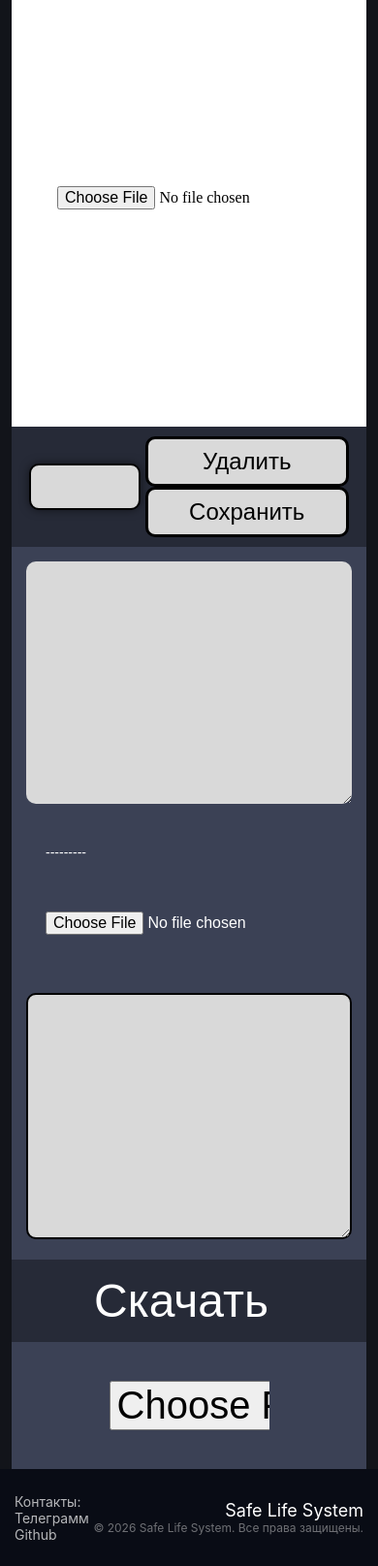
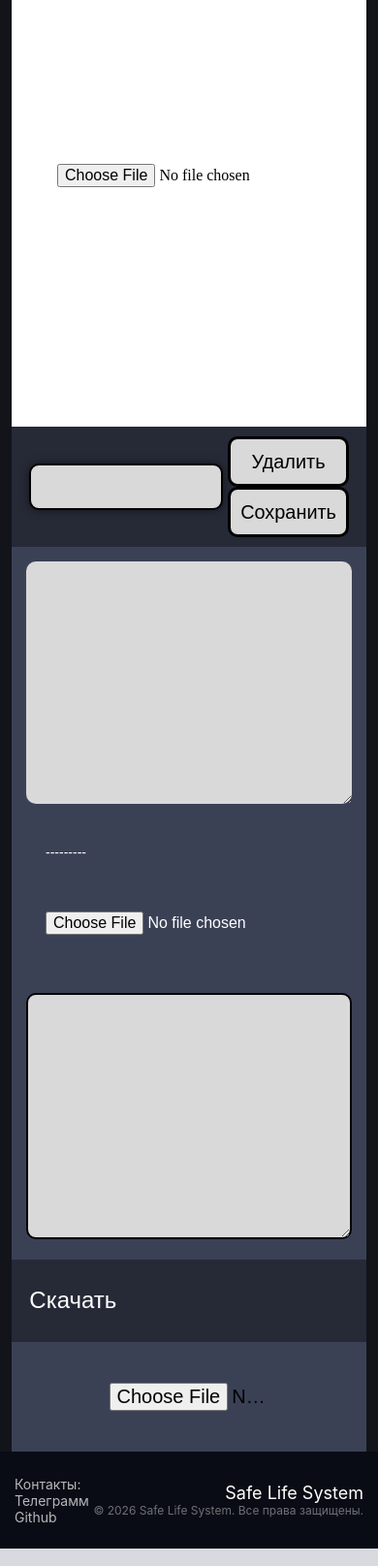
Before and after one commit to safe-life-system/Safe-life-site, a Django app: page /post/post_create/ in a window 390 px wide. Shown: the part 70-1685 px from the top of the page at 97% size. Run offline with Django 5.2, Linux system fonts and the light colour scheme; data that the repository does not hold is empty.

Commit message:
style: реализация адаптивной верстки для редактирования поста

```diff
--- a/safe_life_site/site_posts/static/styles/post-detail/block-site/_add/_add-file/file_add-file.css
+++ b/safe_life_site/site_posts/static/styles/post-detail/block-site/_add/_add-file/file_add-file.css
@@ -1,9 +1,11 @@
 #id_file {
-    font-size: 40px;
-    font-family: 'Roboto Regular';
-    width: 165px;
-    text-align:center;
+    font-size: clamp(20px, 3vw, 40px);
+    font-family: 'Roboto Regular', sans-serif;
+    width: 50%;
+    max-width: 165px;
+    min-width: 100px;
+    text-align: center;
     display: block;
-    margin-left: auto;
-    margin-right: auto;
+    margin: 0 auto; /* Выровнять по центру горизонтально */
+    box-sizing: border-box;
 }
--- a/safe_life_site/site_posts/static/styles/post-detail/block-site/_add/file_add.css
+++ b/safe_life_site/site_posts/static/styles/post-detail/block-site/_add/file_add.css
@@ -1,4 +1,5 @@
 .file_add {
     text-align: center;
-    padding-top: 40px;
+    padding-top: 5vh;
+    box-sizing: border-box;
 }
--- a/safe_life_site/site_posts/static/styles/post-detail/block-site/_form/_save-comment/block-site_save-comment.css
+++ b/safe_life_site/site_posts/static/styles/post-detail/block-site/_form/_save-comment/block-site_save-comment.css
@@ -1,9 +1,11 @@
 .block-site_save-comment {
-    width: 200px;
+    width: 100%;
+    max-width: 200px;
     height: 52px;
     background-color: #D9D9D9;
     border-radius: 10px;
     border: solid black 3px;
-    font-size: 32px;
-    font-family: 'Roboto Regular';
+    font-size: clamp(16px, 2vw, 32px);
+    font-family: 'Roboto Regular', sans-serif;
+    box-sizing: border-box;
 }
--- a/safe_life_site/site_posts/static/styles/post-detail/block-site/_form/block-site_form.css
+++ b/safe_life_site/site_posts/static/styles/post-detail/block-site/_form/block-site_form.css
@@ -1,5 +1,6 @@
 .block-site_form {
-    padding-left: 85px;
-    padding-right: 85px;
-    margin-top: 25px;
+    padding-left: 5%;
+    padding-right: 5%;
+    margin-top: 2vh;
+    box-sizing: border-box;
 }
--- a/safe_life_site/site_posts/static/styles/post-detail/block-site/_header/_header-text/block-site_header-text.css
+++ b/safe_life_site/site_posts/static/styles/post-detail/block-site/_header/_header-text/block-site_header-text.css
@@ -1,5 +1,6 @@
 .block-site_header-text {
     color: #fff;
-    font-size: 48px;
-    font-family: 'Roboto regular', sans-serif;
+    font-size: clamp(24px, 4vw, 48px);
+    font-family: 'Roboto Regular', sans-serif;
+    line-height: 1.2;
 }
--- a/safe_life_site/site_posts/static/styles/post-detail/block-site/_header/block-site_header.css
+++ b/safe_life_site/site_posts/static/styles/post-detail/block-site/_header/block-site_header.css
@@ -1,7 +1,10 @@
 .block-site_header {
-    height: 85px;
+    height: 10vh;
+    min-height: 60px;
+    max-height: 100px;
     background-color: #262A37;
-    padding-left: 85px;
+    padding-left: 5%;
     display: flex;
     align-items: center;
+    box-sizing: border-box;
 }
--- a/safe_life_site/site_posts/static/styles/post-detail/block-site/_input/block-site_input.css
+++ b/safe_life_site/site_posts/static/styles/post-detail/block-site/_input/block-site_input.css
@@ -4,14 +4,12 @@
     display: block;
     border-radius: 10px;
     box-sizing: border-box;
-    -webkit-box-sizing: border-box;
-    -moz-box-sizing: border-box;
     width: 100%;
     max-width: 100%;
-    min-width: 100%;
-    height: 150px;
-    font-size: 20px;
-    font-family: 'Roboto Light';
-    padding-left: 20px;
-    padding-top: 20px;
+    height: auto;
+    min-height: 150px;
+    font-size: calc(14px + 0.5vw);
+    font-family: 'Roboto Light', sans-serif;
+    padding: 2% 2% 2% 2%;
+    resize: vertical;
 }
--- a/safe_life_site/site_posts/static/styles/post-detail/block-site/block-site.css
+++ b/safe_life_site/site_posts/static/styles/post-detail/block-site/block-site.css
@@ -1,5 +1,6 @@
 .block-site {
     background-color: #3B4155;
-    height: 100%;
-    padding-bottom: 40px;
+    height: auto;
+    padding-bottom: 5vh;
+    box-sizing: border-box;
 }
--- a/safe_life_site/site_posts/static/styles/post-detail/header-post/_image/__color/header-post_image__color.css
+++ b/safe_life_site/site_posts/static/styles/post-detail/header-post/_image/__color/header-post_image__color.css
@@ -1,7 +1,9 @@
 .header-post_image__color {
     background-color: #fff;
-    height: 440px;
-    padding-top: 192px;
-    padding-bottom: 191px;
+    height: auto;
+    min-height: 440px;
+    padding-top: 20vh;
+    padding-bottom: 20vh;
     text-align: center;
+    box-sizing: border-box;
 }
--- a/safe_life_site/site_posts/static/styles/post-detail/header-post/_image/_image-add/header-post_image-add.css
+++ b/safe_life_site/site_posts/static/styles/post-detail/header-post/_image/_image-add/header-post_image-add.css
@@ -1,8 +1,10 @@
 #id_header_image {
     display: block;
-    font-size: 24px;
+    font-size: calc(16px + 1vw);
     font-family: 'Roboto Regular', sans-serif;
-    width: 100px;
+    width: 50%;
+    max-width: 100px;
+    min-width: 50px;
     margin-left: auto;
     margin-right: auto;
 }
--- a/safe_life_site/site_posts/static/styles/post-detail/header-post/_image/header-post_image.css
+++ b/safe_life_site/site_posts/static/styles/post-detail/header-post/_image/header-post_image.css
@@ -1,3 +1,6 @@
 .header-post_image {
     width: 100%;
+    height: auto;
+    max-width: 100%;
+    object-fit: contain;
 }
--- a/safe_life_site/site_posts/static/styles/post-detail/header-post/_post-save/header-post_post-save.css
+++ b/safe_life_site/site_posts/static/styles/post-detail/header-post/_post-save/header-post_post-save.css
@@ -1,9 +1,11 @@
 .header-post_button {
-    width: 210px;
+    width: 100%;
+    max-width: 210px;
     height: 52px;
     background-color: #D9D9D9;
     border-radius: 10px;
     border: solid black 3px;
-    font-size: 24px;
+    font-size: calc(16px + 1vw);
     font-family: 'Roboto Regular', sans-serif;
+    box-sizing: border-box;
 }
```
